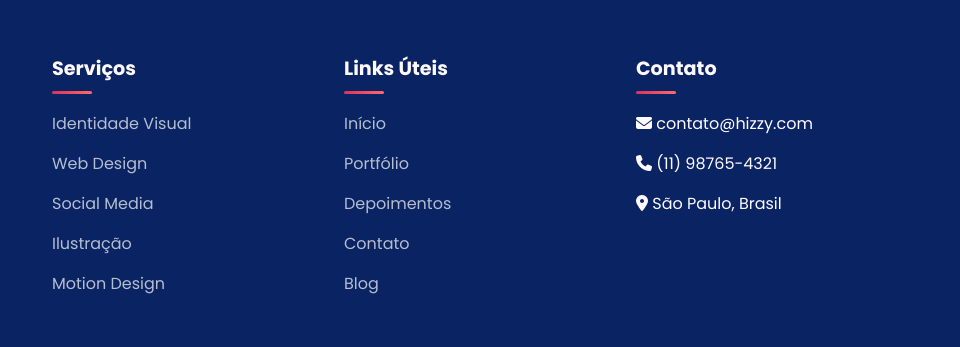
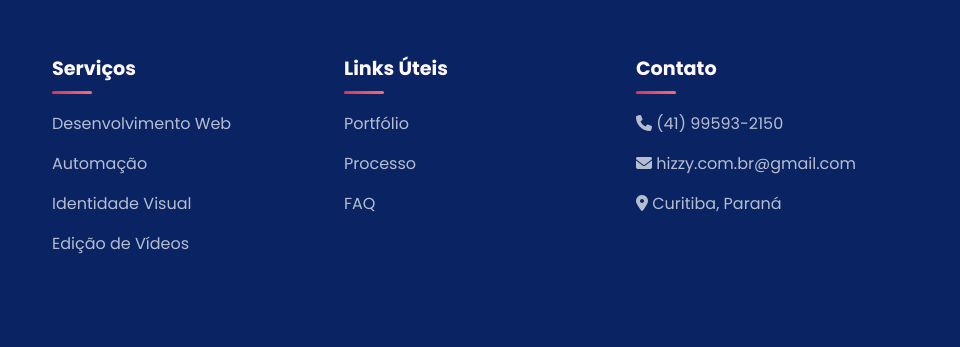
Before and after one commit to gsferreiira/hizzy, a plain HTML site: page identidadevisual.html in a window 1280 px wide. Shown: the part 3922-4269 px from the top of the page, 320-1280 px from the left. Drawn offline with Linux system fonts and the light colour scheme.

Commit message:
mais algumas alterações em todas as páginas

```diff
--- a/identidadevisual.html
+++ b/identidadevisual.html
@@ -1033,32 +1033,29 @@
             <div class="footer-col">
                 <h4>Serviços</h4>
                 <ul>
-                    <li><a href="identidadevisual.html">Identidade Visual</a></li>
-                    <li><a href="#">Web Design</a></li>
-                    <li><a href="#">Social Media</a></li>
-                    <li><a href="#">Ilustração</a></li>
-                    <li><a href="#">Motion Design</a></li>
+                    <li><a href="desenvolvimentoweb.html">Desenvolvimento Web</a></li>
+                        <li><a href="automacao.html">Automação</a></li>
+                        <li><a href="identidadevisual.html">Identidade Visual</a></li>
+                        <li><a href="criacaodevideos.html">Edição de Vídeos</a></li>
                 </ul>
             </div>
 
             <div class="footer-col">
                 <h4>Links Úteis</h4>
                 <ul>
-                    <li><a href="index.html">Início</a></li>
                     <li><a href="index.html#portfolio">Portfólio</a></li>
-                    <li><a href="index.html#depoimentos">Depoimentos</a></li>
-                    <li><a href="index.html#contato">Contato</a></li>
-                    <li><a href="#">Blog</a></li>
+                    <li><a href="#">Processo</a></li>
+                    <li><a href="#">FAQ</a></li>
                 </ul>
             </div>
 
             <div class="footer-col">
                 <h4>Contato</h4>
-                <ul>
-                    <li><i class="fas fa-envelope"></i> contato@hizzy.com</li>
-                    <li><i class="fas fa-phone"></i> (11) 98765-4321</li>
-                    <li><i class="fas fa-map-marker-alt"></i> São Paulo, Brasil</li>
-                </ul>
+                    <ul>
+                        <li><a href="tel:+5541995932150"><i class="fas fa-phone"></i> (41) 99593-2150</a></li>
+                        <li><a href="mailto:hizzy.com.br@gmail.com"><i class="fas fa-envelope"></i> hizzy.com.br@gmail.com</a></li>
+                        <li><a href="#"><i class="fas fa-map-marker-alt"></i> Curitiba, Paraná</a></li>
+                    </ul>
             </div>
         </div>
 
```
Also changed, not shown: automacao.html (+4 -4 lines), criacaodevideos.html (+2 -2 lines), desenvolvimentoweb.html (+4 -4 lines), index.html (+10 -5 lines).
